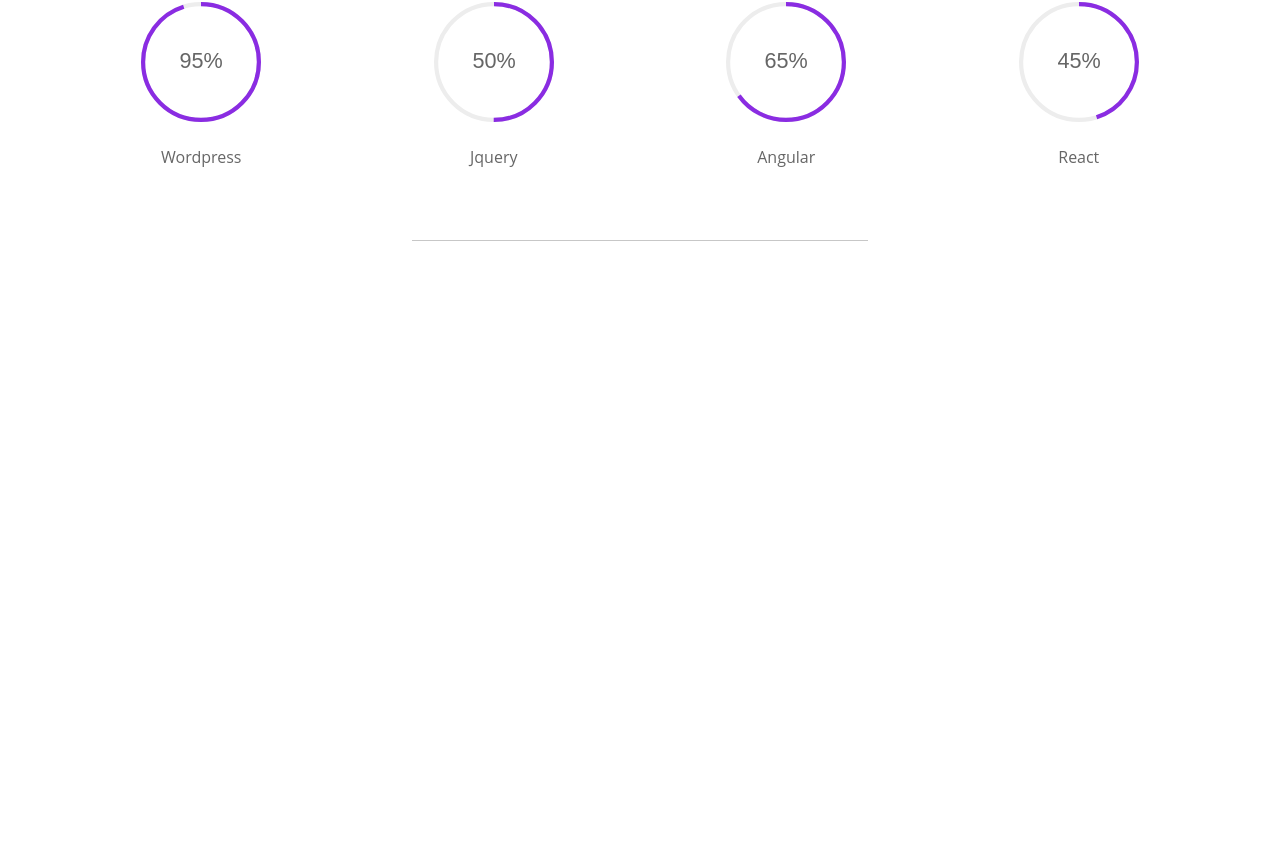
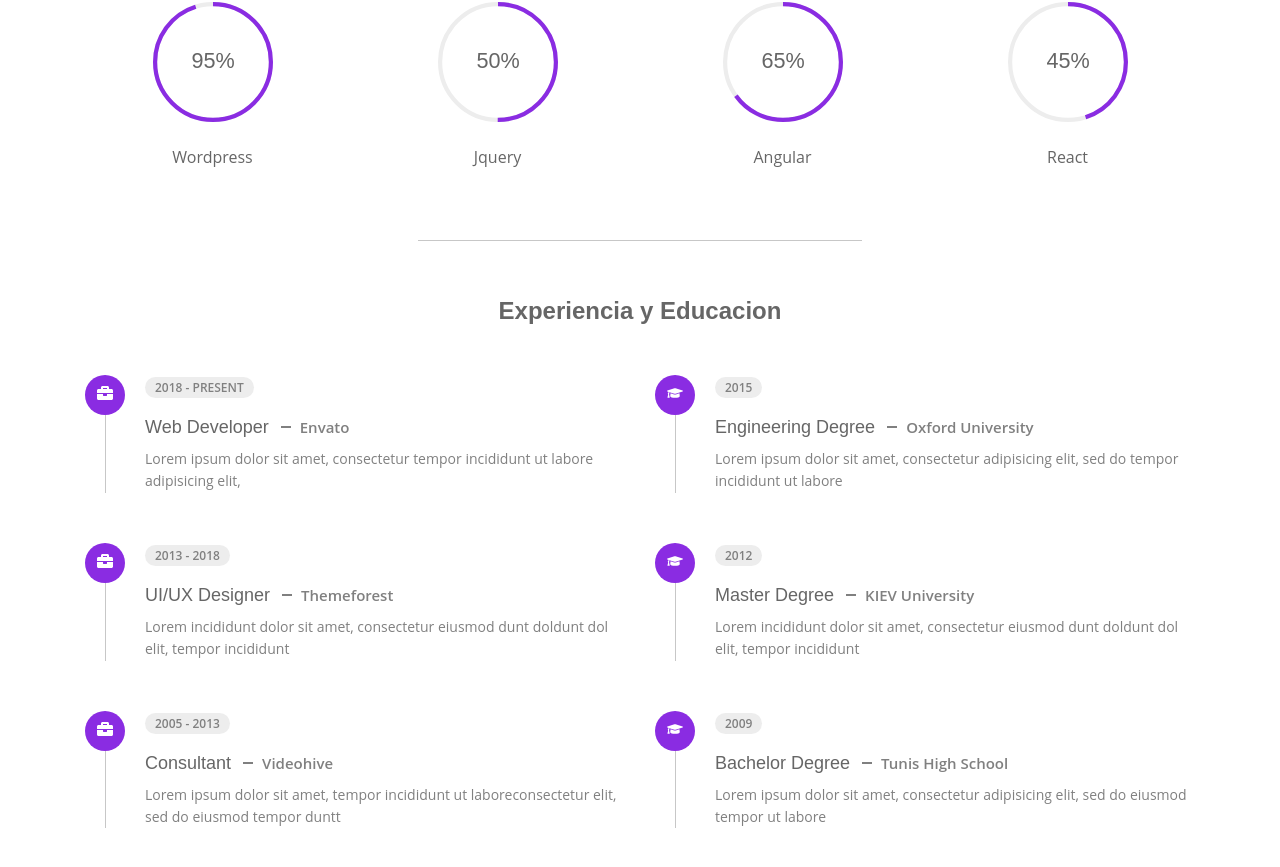
Before and after one commit to RodryVz/PortafolioReact, a React (Vite) app: page /about in a window 1280 px wide. Shown: the part 989-1856 px from the top of the page. Before the commit the page ends 1366 px from the top, so only its background shows below. Built offline with nearby package versions, Linux system fonts and the light colour scheme; a web font is replaced by a local one.

Commit message:
fin del about

```diff
--- a/src/App.css
+++ b/src/App.css
@@ -75,6 +75,7 @@
 .container{
     max-width: 1140px;
     margin-inline: auto;
+    padding-inline: 15px;
 }
 
 
--- /dev/null
+++ b/src/components/ResumeItem.tsx
@@ -0,0 +1,23 @@
+import React from 'react';
+import parse from 'html-react-parser';
+
+interface ResumeItemProps {
+    icon: React.ReactNode;
+    year: string;
+    title: string;
+    desc: string;
+}
+
+const ResumeItem: React.FC<ResumeItemProps> = ({ icon, year, title, desc }) => {
+    return (
+        <div className='resume__item'>
+            <div className='resume__icon'>{icon}</div>
+
+            <span className='resume__date'>{year}</span>
+            <h3 className='resume__subtitle'>{parse(title)}</h3>
+            <p className='resume__description'>{desc}</p>
+        </div>
+    );
+};
+
+export default ResumeItem;
--- a/src/page/about/About.tsx
+++ b/src/page/about/About.tsx
@@ -2,9 +2,11 @@
 import Info from '../../components/Info';
 import Stats from '../../components/Stats';
 import Skills from '../../components/Skills';
+import { resume } from '../../data';
+import ResumeItem from '../../components/ResumeItem';
 import { FaDownload } from 'react-icons/fa';
 import CV from '../../assets/steve-Cv.pdf';
-import "./about.css"
+import './about.css';
 
 const About = () => {
     return (
@@ -16,20 +18,19 @@
 
                 <div className='about__container grid'>
                     <div className='about__info'>
-                        <h3 className='section__subtitle'> Personal Info
-                        </h3>
+                        <h3 className='section__subtitle'> Personal Info</h3>
 
                         <ul className='info__list grid'>
-                            <Info/>
+                            <Info />
                         </ul>
 
-                        <a href={CV} download="" className='button'>
-                            Donwload CV <span className='button__icon'><FaDownload/></span>
+                        <a href={CV} download='' className='button'>
+                            Donwload CV <span className='button__icon'><FaDownload /></span>
                         </a>
                     </div>
 
                     <div className='stats grid'>
-                        <Stats/>
+                        <Stats />
                     </div>
                 </div>
             </section>
@@ -40,13 +41,35 @@
                 <h3 className='section__subtitle subtitle__center'>My Skills</h3>
 
                 <div className='skills__container grid'>
-                    <Skills/>
+                    <Skills />
                 </div>
             </section>
 
             <div className='separator'></div>
+
+            <section className='resume'>
+                <h3 className='section__subtitle subtitle__center'>Experiencia y Educacion</h3>
+
+                <div className='resume__container grid'>
+                    <div className='resume__data'>
+                        {resume.map((val) => {
+                            if (val.category === 'experience') {
+                                return <ResumeItem key={val.id} {...val} />;
+                            }
+                        })}
+                    </div>
+
+                    <div className='resume__data'>
+                        {resume.map((val) => {
+                            if (val.category === 'education') {
+                                return <ResumeItem key={val.id} {...val} />;
+                            }
+                        })}
+                    </div>
+                </div>
+            </section>
         </main>
-    )
-}
+    );
+};
 
 export default About;
--- a/src/page/about/about.css
+++ b/src/page/about/about.css
@@ -1,7 +1,9 @@
 .about__container,
 .info__list,
-.stats {
+.stats,
+.resume__container {
     grid-template-columns: repeat(2, 1fr);
+    align-items: flex-start;
 }
 
 .info__list{
@@ -99,3 +101,71 @@
     margin-top: 24px;
 
 }
+
+.resume__item{
+    position: relative;
+    padding-left: 60px;
+}
+
+.resume__item:not(:last-child){
+    margin-bottom: 50px;
+}
+
+.resume__item::before{
+    content: '';
+    position: absolute;
+    inset-block: 0;
+    left: 20px;
+    border-left: 1px solid var(--border-color);
+}
+
+.resume__icon {
+    position: absolute;
+    left: 0;
+    top: 0;
+    background-color: var(--first-color);
+    color: var(--text-white);
+    width: 40px;
+    height: 40px;
+    border-radius: 50%;
+    text-align: center;
+    line-height: 40px;
+}
+
+.resume__date{
+    background-color: var(--container-color);
+    padding: 2px 10px;
+    border-radius: 20px;
+    font-size: var(--tiny-font-size);
+    font-weight: var(--weight-600);
+}
+
+.resume__subtitle{
+    font-size: var(--large-font-size);
+    font-weight: var(--weight-500);
+    margin-block: 20px 10px;
+}
+
+.resume__subtitle span {
+    color: var(--text-color);
+    font-family: var(--body-font);
+    font-size: var(--small-font-size);
+    font-weight: var(--weight-600);
+    position: relative;
+    padding-left: 26px;
+}
+
+.resume__subtitle span::before {
+    content: '';
+    position: absolute;
+    left: 7px;
+    top: 9px;
+    width: 10px;
+    height: 2px;
+    background-color: var(--text-color);
+}
+
+.resume__description{
+    font-size: var(--smaller-font-size);
+    line-height: 1.6;
+}
```
